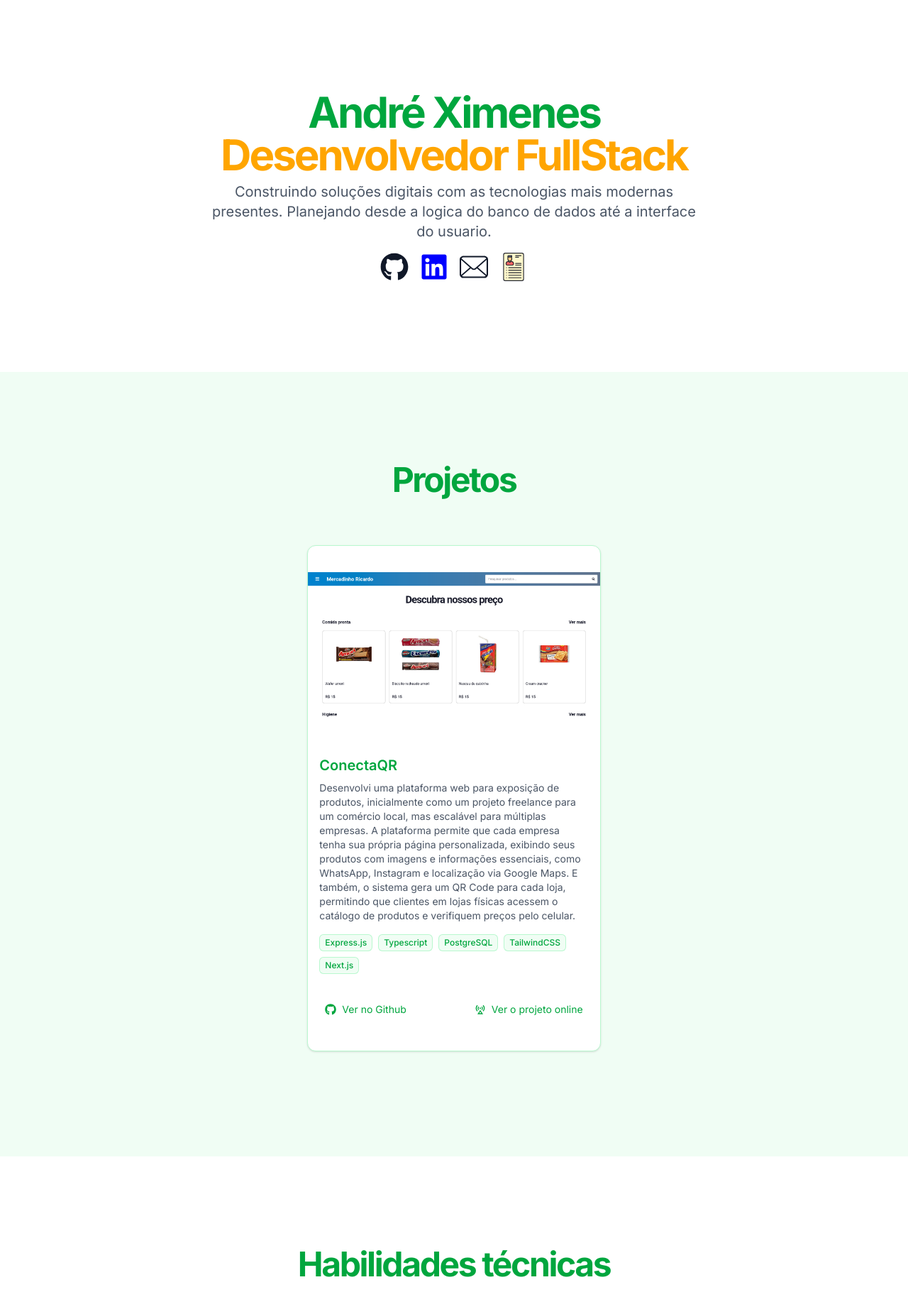
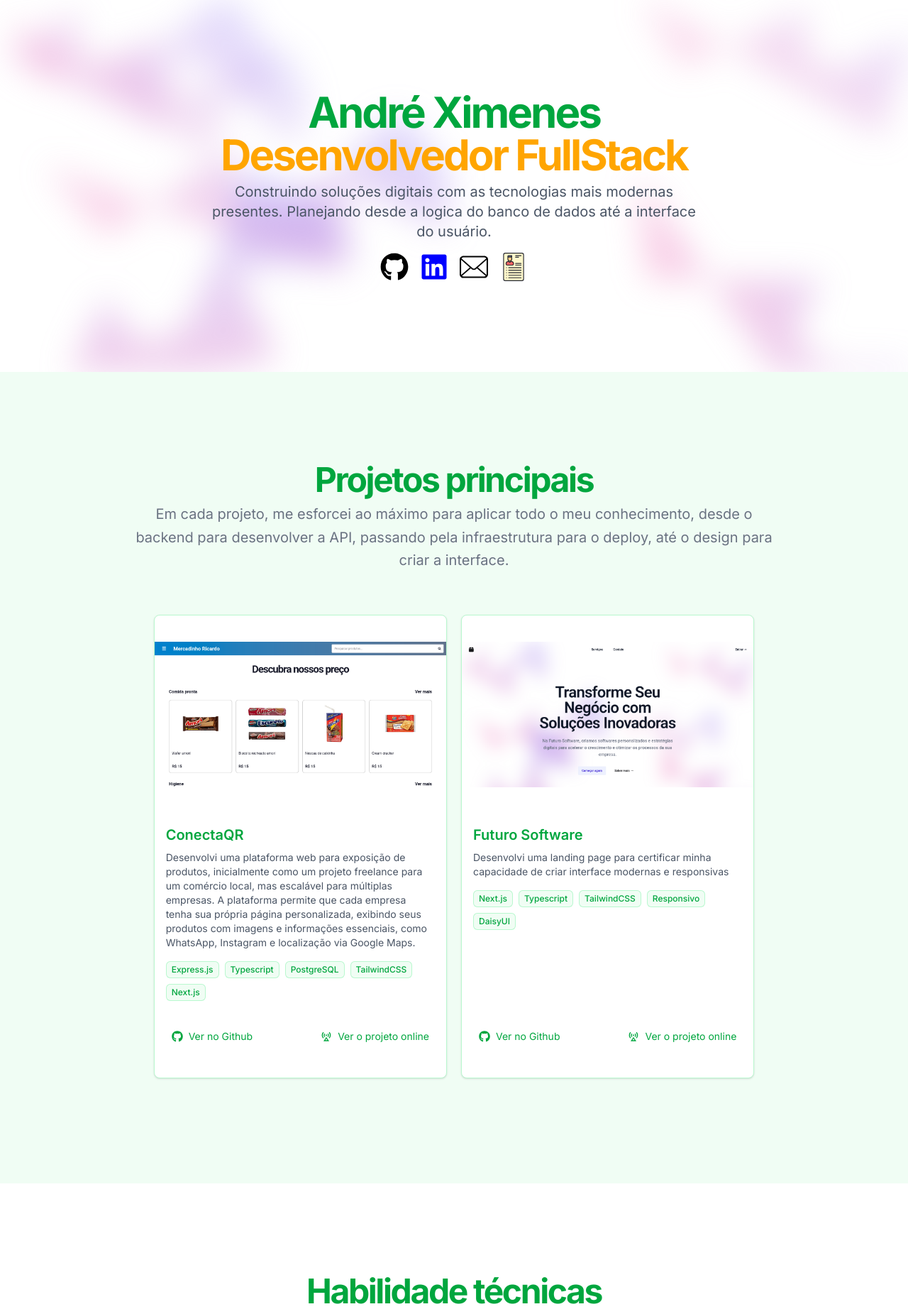
Before and after one commit to AndreXime/portifolio, a Next.js app: page / in a window 1280 px wide. Shown: the top 1851 px of the page at 71% size. Built offline with nearby package versions, Linux system fonts and the light colour scheme.

Commit message:
UPDATE: Novo projeto, e efeito no fundo do hero

```diff
--- a/src/app/globals.css
+++ b/src/app/globals.css
@@ -1,12 +1,5 @@
 @import 'tailwindcss';
 
-@layer base {
-	body {
-		@apply bg-white text-gray-900;
-	}
-}
-
-@layer components {
 .btn-primary {
 	@apply bg-green-600 text-white hover:bg-green-700 transition-colors;
 }
@@ -26,21 +19,22 @@
 .tag {
 	@apply inline-flex items-center gap-2 rounded-md bg-green-50 px-3 py-1.5 text-sm font-medium text-green-600 ring-1 ring-inset ring-green-200;
 }
+
+@keyframes floatMovement {
+	0% {
+		transform: translateY(0);
 	}
-
-@keyframes bounce-high {
-	0%,
+	33% {
+		transform: translateY(50px);
+	}
+	66% {
+		transform: translateY(-50px);
+	}
 	100% {
 		transform: translateY(0);
-		animation-timing-function: ease-in-out;
-	}
-	50% {
-		transform: translateY(-30px);
-		animation-timing-function: ease-in-out;
 	}
 }
 
-.animate-highbounce {
-	display: inline-block;
-	animation: bounce-high 2s infinite;
+.float-animation {
+	animation: floatMovement 6s infinite ease-in-out;
 }
--- a/src/app/page.tsx
+++ b/src/app/page.tsx
@@ -1,28 +1,47 @@
 import { TechStack, Hero, Contact, Projetos } from '@/components';
+import BackgroundEffect from '@/components/ui/BackgroundEffect';
 
 export default function Page() {
 	return (
-		<div className="min-h-screen bg-white">
+		<div className="min-h-screen ">
 			<main>
 				<section
 					id="about"
-					className="py-20 md:py-24 lg:py-32 px-5 min-h-[60dvh]">
+					className="py-20 md:py-24 lg:py-32 px-5 min-h-[60vh] relative">
+					<BackgroundEffect />
 					<Hero />
 				</section>
 
 				<section
 					id="projects"
 					className="py-12 md:py-24 lg:py-32 min-h-[60dvh] bg-green-50">
-					<h2 className="heading text-3xl tracking-tighter sm:text-4xl md:text-5xl mb-12 text-center">Projetos</h2>
+					<div className="flex flex-col items-center justify-center space-y-4 text-center mb-10 px-4">
+						<div className="space-y-2">
+							<h2 className="heading text-3xl tracking-tighter sm:text-4xl md:text-5xl text-center">
+								Projetos principais
+							</h2>
+							<p className="max-w-[900px] text-gray-500 md:text-xl/relaxed lg:text-base/relaxed xl:text-xl/relaxed ">
+								Em cada projeto, me esforcei ao máximo para aplicar todo o meu conhecimento, desde o backend para
+								desenvolver a API, passando pela infraestrutura para o deploy, até o design para criar a interface.
+							</p>
+						</div>
+					</div>
 					<Projetos />
 				</section>
 
 				<section
 					id="tech"
 					className="py-12 md:py-24 lg:py-32 px-2 min-h-[60dvh]">
-					<h2 className="heading text-3xl tracking-tighter sm:text-4xl md:text-5xl mb-12 text-center">
-						Habilidades técnicas
-					</h2>
+					<div className="flex flex-col items-center justify-center space-y-4 text-center mb-10 px-4">
+						<div className="space-y-2">
+							<h2 className="heading text-3xl tracking-tighter sm:text-4xl md:text-5xl text-center">
+								Habilidade técnicas
+							</h2>
+							<p className="max-w-[900px] text-gray-500 md:text-xl/relaxed lg:text-base/relaxed xl:text-xl/relaxed ">
+								Minhas habilidades foram adquiridas tanto na faculdade quanto por meio online, como YouTube e cursos.
+							</p>
+						</div>
+					</div>
 					<TechStack />
 				</section>
 
--- a/src/components/sections/Contact.tsx
+++ b/src/components/sections/Contact.tsx
@@ -7,7 +7,7 @@ export default function Contact() {
 		<>
 			<p className="text-gray-600 mb-8 max-w-[700px] mx-auto md:text-xl">
 				Estou sempre aberto a novas oportunidades e colaborações. Sinta-se à vontade para entrar em contato por meio de
-				qualquer um dos canais abaixo.
+				qualquer um dos meios abaixo.
 			</p>
 			<div className="flex flex-col md:flex-row gap-4">
 				<Link
--- a/src/components/sections/Hero.tsx
+++ b/src/components/sections/Hero.tsx
@@ -15,7 +15,7 @@ export default function Hero() {
 
 				<p className="mx-auto max-w-[700px] text-gray-600 md:text-xl">
 					Construindo soluções digitais com as tecnologias mais modernas presentes. Planejando desde a logica do banco
-					de dados até a interface do usuario.
+					de dados até a interface do usuário.
 				</p>
 			</div>
 			<div className="space-x-4 flex flex-row">
@@ -45,7 +45,7 @@ export default function Hero() {
 					target="_blank"
 					className="flex items-center justify-center">
 					<IconCV size={40} />
-					<span className="sr-only">Curriculo</span>
+					<span className="sr-only">Currículo</span>
 				</Link>
 			</div>
 		</div>
--- a/src/components/sections/Projetos.tsx
+++ b/src/components/sections/Projetos.tsx
@@ -28,19 +28,23 @@ interface ProjectCardProps {
 	image: string;
 	link: string;
 	tags: string[];
-	linkOnline?: string;
+	linkOnline: string;
 }
 
 function ProjectCard({ title, description, image, link, tags, linkOnline }: ProjectCardProps) {
 	return (
 		<Card className="card-custom md:w-1/2 lg:w-1/3">
 			<div className="relative aspect-video">
+				<Link
+					href={linkOnline}
+					target="_blank">
 					<Image
 						src={image || '/placeholder.svg'}
 						alt={title}
 						fill
-					className="object-contain transition-transform hover:scale-105"
+						className="object-contain transition-transform hover:scale-110"
 					/>
+				</Link>
 			</div>
 			<CardContent className="p-4">
 				<h3 className="font-semibold text-xl mb-2 text-green-600">{title}</h3>
@@ -55,7 +59,7 @@ function ProjectCard({ title, description, image, link, tags, linkOnline }: Proj
 					))}
 				</div>
 			</CardContent>
-			<CardFooter className="p-6 pt-0">
+			<CardFooter className="p-6 pt-0 mt-auto">
 				<Link
 					href={link}
 					target="_blank"
@@ -63,7 +67,6 @@ function ProjectCard({ title, description, image, link, tags, linkOnline }: Proj
 					<IconGithub className="h-4 w-4" />
 					Ver no Github
 				</Link>
-				{linkOnline && (
 				<Link
 					href={linkOnline}
 					target="_blank"
@@ -71,7 +74,6 @@ function ProjectCard({ title, description, image, link, tags, linkOnline }: Proj
 					<IconOnline className="h-4 w-4" />
 					Ver o projeto online
 				</Link>
-				)}
 			</CardFooter>
 		</Card>
 	);
--- /dev/null
+++ b/src/components/ui/BackgroundEffect.tsx
@@ -0,0 +1,50 @@
+/**
+ * O container pai deve ter propriedade relativa
+ */
+export default function BackgroundEffect() {
+	const polygon =
+		'polygon(74.1% 44.1%, 100% 61.6%, 97.5% 26.9%, 85.5% 0.1%, 80.7% 2%, 72.5% 32.5%, 60.2% 62.4%, 52.4% 68.1%, 47.5% 58.3%, 45.2% 34.5%, 27.5% 76.7%, 0.1% 64.9%, 17.9% 100%, 27.6% 76.8%, 76.1% 97.7%, 74.1% 44.1%)';
+	const polygonClass = 'absolute bg-gradient-to-tr from-[#ff80b5] to-[#9089fc]';
+
+	return (
+		<div className="absolute inset-0 -z-10 overflow-hidden blur-xl ">
+			{/* Forma 1 - Canto superior esquerdo */}
+			<div
+				style={{ clipPath: polygon }}
+				className={'left-[-10%] top-[-10%] w-[40%] h-[40%] rotate-[15deg] opacity-30 float-animation ' + polygonClass}
+			/>
+
+			{/* Forma 2 - Canto inferior direito */}
+			<div
+				style={{ clipPath: polygon }}
+				className={
+					'right-[-15%] bottom-[-10%] w-[50%] h-[50%] rotate-[45deg] opacity-40 float-animation ' + polygonClass
+				}
+			/>
+
+			{/* Forma 3 - Centro-direita */}
+			<div
+				style={{ clipPath: polygon }}
+				className={'right-[10%] top-[30%] w-[35%] h-[35%] rotate-[25deg] opacity-25 float-animation' + polygonClass}
+			/>
+
+			{/* Forma 4 - Centro-esquerda */}
+			<div
+				style={{ clipPath: polygon }}
+				className={'left-[5%] bottom-[30%] w-[45%] h-[45%] rotate-[10deg] opacity-35 float-animation ' + polygonClass}
+			/>
+
+			{/* Polígono - Canto superior direito */}
+			<div
+				style={{ clipPath: polygon }}
+				className={`${polygonClass} right-[-10%] top-[-10%] w-[40%] h-[40%] rotate-[20deg] opacity-30 float-animation`}
+			/>
+
+			{/* Polígono - Canto inferior esquerdo */}
+			<div
+				style={{ clipPath: polygon }}
+				className={`${polygonClass} left-[-10%] bottom-[-10%] w-[50%] h-[50%] rotate-[-20deg] opacity-40 float-animation`}
+			/>
+		</div>
+	);
+}
--- a/src/content/Projects.ts
+++ b/src/content/Projects.ts
@@ -4,12 +4,19 @@ const projects = [
 		description: `Desenvolvi uma plataforma web para exposição de produtos, inicialmente como um projeto freelance para um comércio
 local, mas escalável para múltiplas empresas. A plataforma permite que cada empresa tenha sua própria página
 personalizada, exibindo seus produtos com imagens e informações essenciais, como WhatsApp, Instagram e localização via
-Google Maps. E também, o sistema gera um QR Code para cada loja, permitindo que clientes em lojas físicas acessem o
-catálogo de produtos e verifiquem preços pelo celular.`,
+Google Maps.`,
 		image: '/conectaqr.png',
 		link: 'https://github.com/AndreXime/ConnectQR',
 		tags: ['Express.js', 'Typescript', 'PostgreSQL', 'TailwindCSS', 'Next.js'],
 		linkOnline: 'https://conectaqr.tech',
 	},
+	{
+		title: 'Futuro Software',
+		description: `Desenvolvi uma landing page para certificar minha capacidade de criar interface modernas e responsivas`,
+		image: '/futurosoftware.png',
+		link: 'https://github.com/AndreXime/futuro-software',
+		tags: ['Next.js', 'Typescript', 'TailwindCSS', 'Responsivo', 'DaisyUI'],
+		linkOnline: 'https://futuro-software.vercel.app/',
+	},
 ];
 export default projects;
--- a/src/content/Technologies.tsx
+++ b/src/content/Technologies.tsx
@@ -32,6 +32,7 @@ export const Technologies = [
 		skills: [
 			{ name: 'Node.js', icon: <IconNodejs className="h-4 w-4" /> },
 			{ name: 'Express', icon: <IconExpress className="h-4 w-4" /> },
+			{ name: 'TypeScript', icon: <IconTypeScript className="h-4 w-4" /> },
 			{ name: 'PostgreSQL', icon: <IconPostgreSQL className="h-4 w-4" /> },
 		],
 	},
```
Also changed, not shown: public/futurosoftware.png (added). Lines whose indentation alone changed are shown as unchanged.
